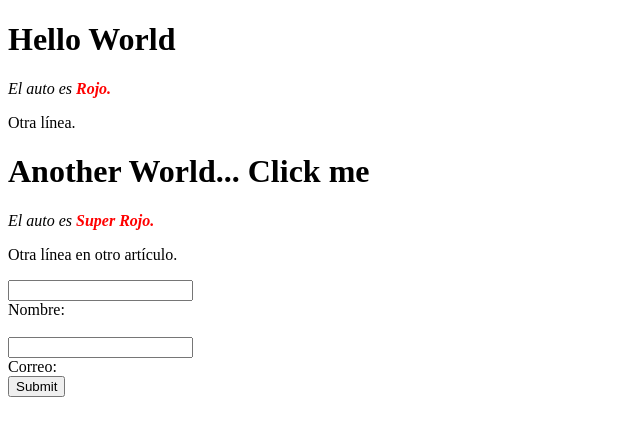
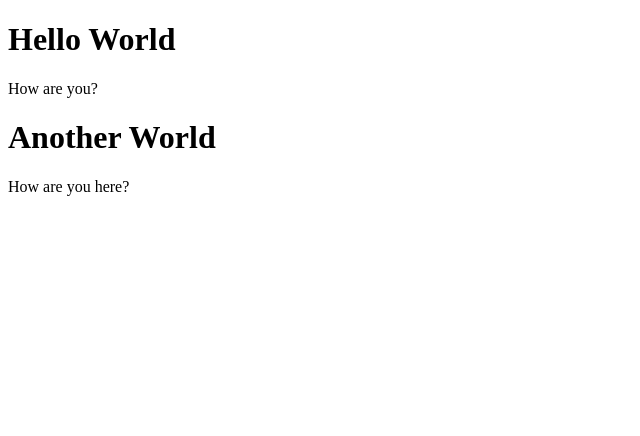
Before and after one commit to lainz/json-tools, a plain HTML site: page index.html in a window 1280 px wide. Shown: the whole page, without its empty margins (0-640 px from the left). Drawn offline with Linux system fonts and the light colour scheme.

Commit message:
App v2 :)

```diff
--- /dev/null
+++ b/app2.js
@@ -0,0 +1,42 @@
+// COMPONENTS
+
+function article(title, body) {
+    // ELEMENTS
+    var _title = document.createElement('h1')
+    _title.innerText = title
+
+    var _body = document.createElement('p')
+    _body.innerText = body
+
+    var _container = document.createElement('div')
+    _container.appendChild(_title)
+    _container.appendChild(_body)
+
+    // FUNCTIONALITY
+    var _count = 0;
+    _title.addEventListener('click', function () {
+        _count++;
+        _title.innerHTML = `Clicked ${_count} times!`
+    })
+
+    return _container
+}
+
+// DATA
+
+var articles = [
+    {
+        title: 'Hello World',
+        body: 'How are you?'
+    },
+    {
+        title: 'Another World',
+        body: 'How are you here?'
+    }
+]
+
+// PROGRAM
+
+articles.forEach(_article => {
+    document.body.appendChild(article(_article.title, _article.body))
+})
--- a/index.html
+++ b/index.html
@@ -7,7 +7,7 @@
 </head>
 
 <body>
-    <script src="app.js"></script>
+    <script src="app2.js"></script>
 </body>
 
 </html>
```
